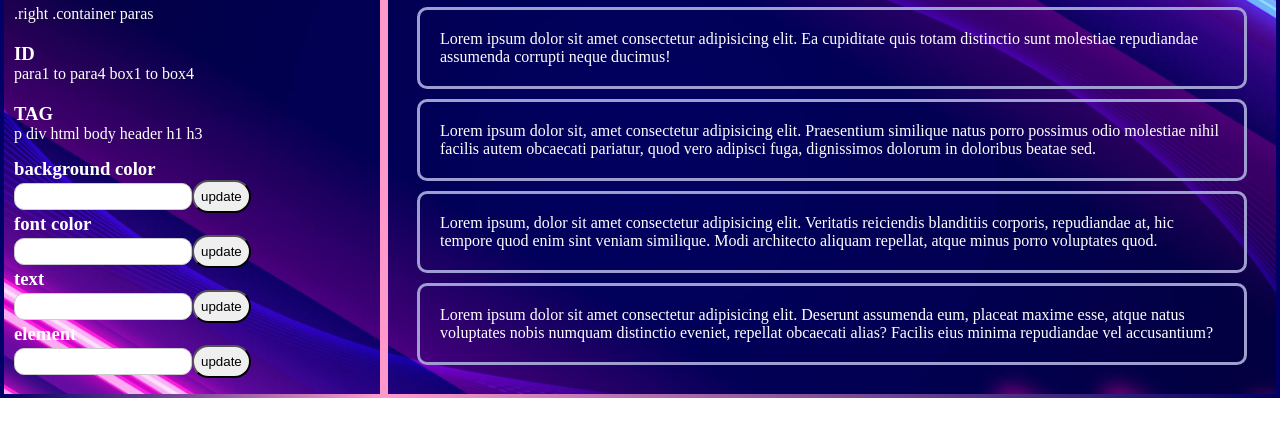
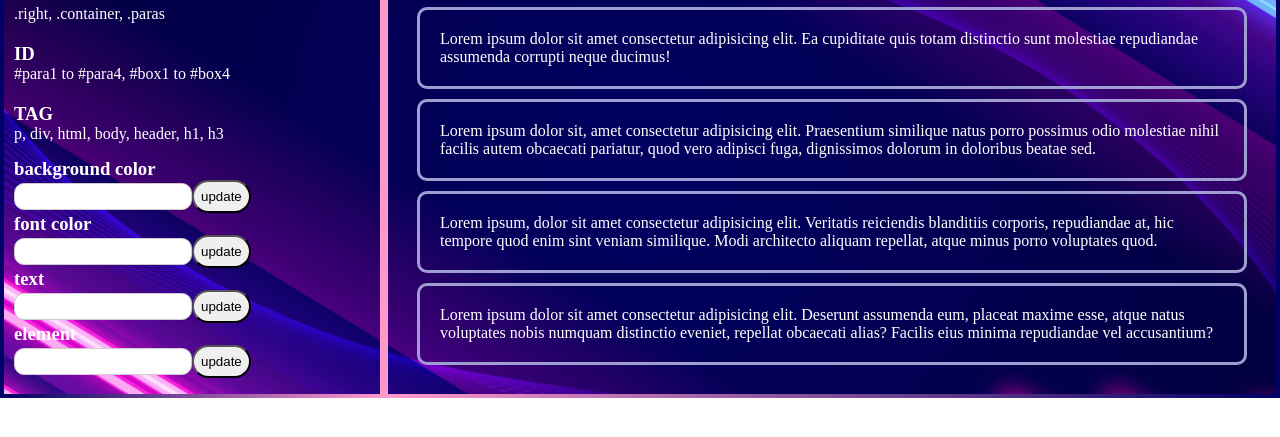
Before and after one commit to Nahinkhanpattan/DOMdemo, a plain HTML site: page index.html in a window 1280 px wide. Shown: the part 233-670 px from the top of the page. Drawn offline with Linux system fonts and the light colour scheme.

Commit message:
initial commit

```diff
--- a/index.html
+++ b/index.html
@@ -18,23 +18,23 @@
             <div class="selectors">
                 <div class="classes">
                     <h3><b>CLASS</b></h3>
-                    <span>.right</span>
-                    <span>.container</span>
-                    <span>paras</span>
+                    <span>.right,</span>
+                    <span>.container,</span>
+                    <span>.paras</span>
                 </div>
                 <div class="ids">
                     <h3><b>ID</b></h3>
-                    <span>para1 to para4</span>
-                    <span>box1 to box4</span>
+                    <span>#para1 to #para4,</span>
+                    <span>#box1 to #box4</span>
                 </div>
                 <div class="tags">
                     <h3>TAG</h3>
-                    <span>p</span>
-                    <span>div</span>
-                    <span>html</span>
-                    <span>body</span>
-                    <span>header</span>
-                    <span>h1</span>
+                    <span>p,</span>
+                    <span>div,</span>
+                    <span>html,</span>
+                    <span>body,</span>
+                    <span>header,</span>
+                    <span>h1,</span>
                     <span>h3</span>
                 </div>
             </div>
```
